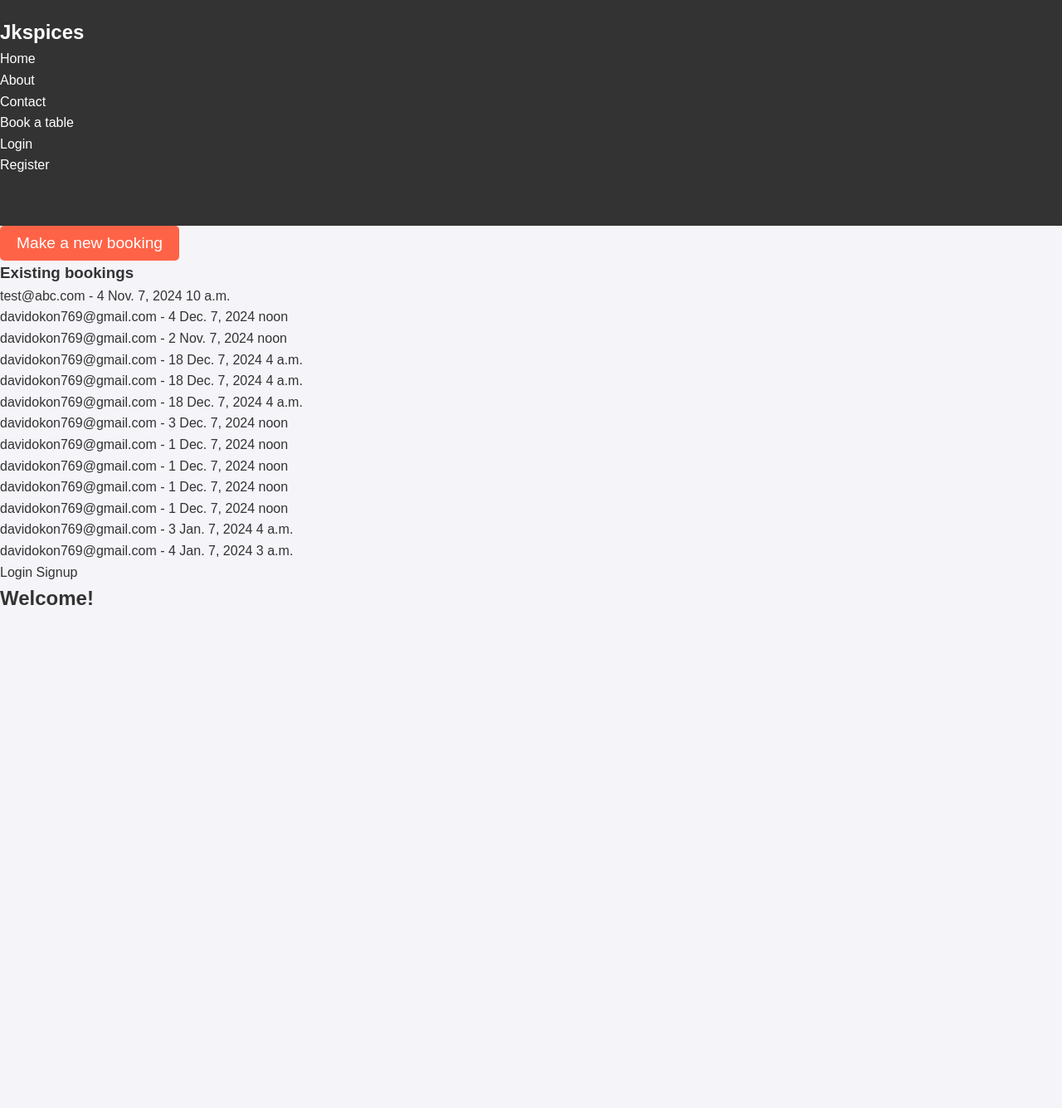
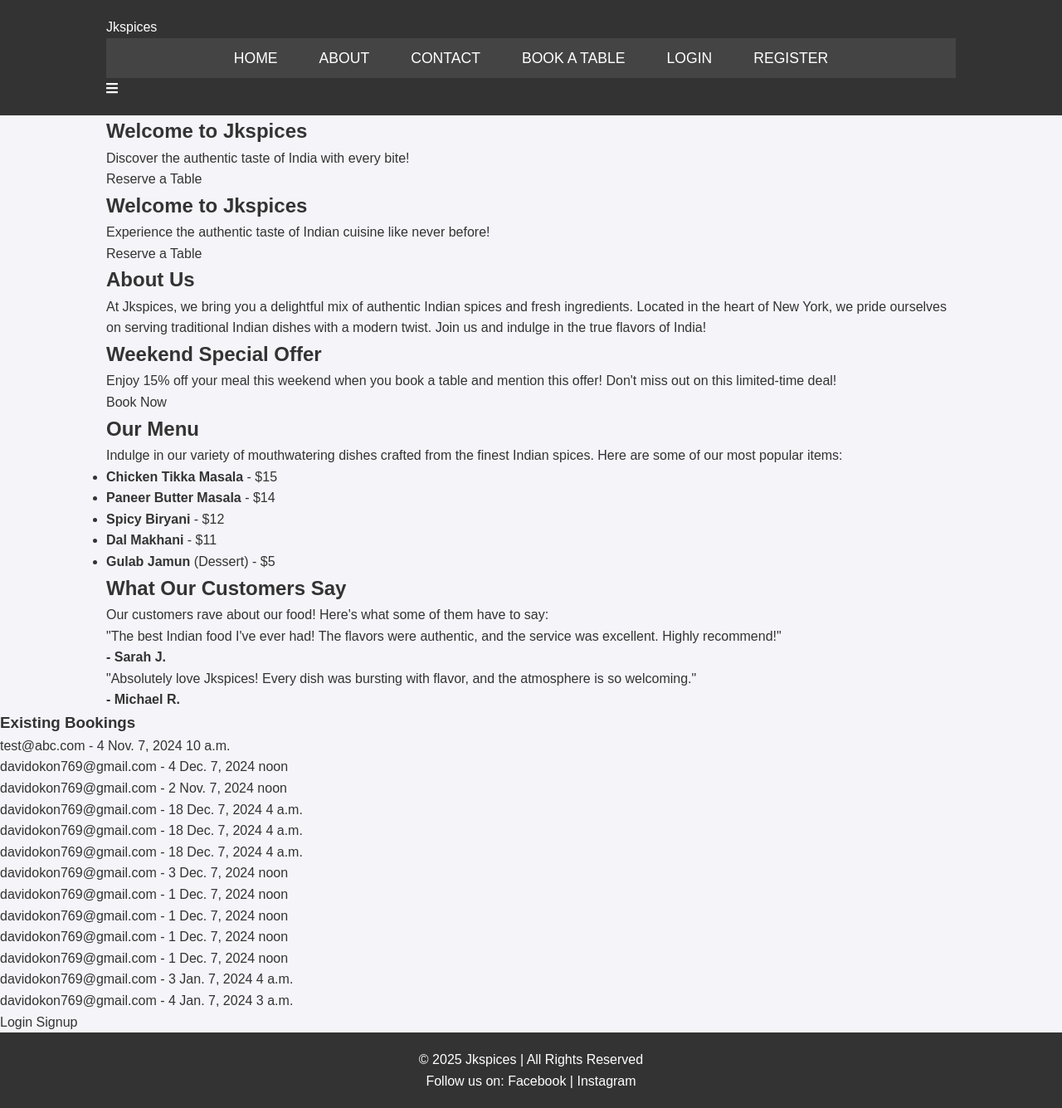
Before and after one commit to David-d-programmer/jkspices, a Django app: template restaurant/templates/restaurant/index.html in a window 1280 px wide. Shown: the whole page at 83% size. Before the commit the page ends 729 px from the top, so only its background shows below. Run offline with Django 4.2, Linux system fonts and the light colour scheme; the template is opened without the code that fills it: values that come from a table or form of the project are taken from there, others are empty; data comes from the database, SQL or seed files in the repository.

Commit message:
updating the templates

```diff
--- a/jkspices/urls.py
+++ b/jkspices/urls.py
@@ -21,6 +21,7 @@
 
 
 
+
 urlpatterns = [
     path('restaurant/', include('restaurant.urls'), name='restaurant-urls'),
     path('book_table/', restaurant_views.book_table, name='book_table'),
--- a/restaurant/models.py
+++ b/restaurant/models.py
@@ -1,18 +1,20 @@
 from django.db import models
 from django.contrib.auth.models import User
 from django.utils import timezone
+from datetime import datetime
 
 
 
 # Create your models here.
 class Post(models.Model):
+    restaurant_name = models.CharField(max_length=255, default="Jkspices")
     title = models.CharField(max_length=200)
     description = models.TextField()
     image = models.ImageField(upload_to='posts/images/', blank=True, null=True)
     reservation = models.URLField(max_length=200, blank=True, null=True)
     contact = models.CharField(max_length=100)
     special_offers =models.TextField(blank=True, null=True)
-    created_on = models.DateTimeField(auto_now_add=True)
+    created_on = models.DateTimeField(default=datetime.now)
     status = models.IntegerField(default=1)
 
     class Meta:
--- a/restaurant/templates/restaurant/base.html
+++ b/restaurant/templates/restaurant/base.html
@@ -1,4 +1,7 @@
 {% load static %}
+
+{% url 'home' as restaurant %}
+
 <!DOCTYPE html>
 <html lang="en">
 
@@ -6,49 +9,72 @@
     <meta charset="UTF-8">
     <meta http-equiv="X-UA-Compatible" content="IE=edge">
     <meta name="viewport" content="width=device-width, initial-scale=1.0">
-    <meta name="description" content="jkspices. Good food, Great taste">
-    <!--Title-->
-    <title>Jkspices</title>
-    <!--Style sheet-->
+    <meta name="description" content="Jkspices. Good food, Great taste. Experience authentic Indian flavors in New York.">
+    <title>Jkspices - Taste the Authentic Flavors</title>
+
+    <!-- Linking the external CSS stylesheet -->
     <link rel="stylesheet" href="{% static 'restaurant/css/style.css' %}">
-    <link rel="icon" href="/path/to/your/favicon.ico">
+    <link rel="icon" href="{% static 'restaurant/images/favicon.ico' %}">
 
+    <!-- Add any other necessary CSS links, like FontAwesome or Google Fonts -->
+    <link rel="stylesheet" href="https://cdnjs.cloudflare.com/ajax/libs/font-awesome/5.15.4/css/all.min.css">
+    <link href="https://fonts.googleapis.com/css2?family=Roboto:wght@400;500&display=swap" rel="stylesheet">
 
 </head>
 
 <body>
-    <!--header-->
+    <!-- Header Section -->
     <header>
-        <a href="{% url 'restaurant' %}">
-            <h2 id="logo">Jkspices</h2>
+        <div class="container">
+            <a href="{% url 'restaurant' %}" id="logo">Jkspices</a>
 
+            <nav>
                 <ul id="navbar">
                     <li><a href="{% url 'restaurant' %}" class="active">Home</a></li>
                     <li><a href="#about">About</a></li>
                     <li><a href="#contact">Contact</a></li>
-                <li><a href="{% url 'book_table' %}">Book a table</a></li>
+                    <li><a href="{% url 'book_table' %}">Book a Table</a></li>
                     <li><a href="{% url 'login' %}">Login</a></li>
                     <li><a href="{% url 'signup' %}">Register</a></li>
+                </ul>
+            </nav>
 
-            </ul>
-        </a>
+            <!-- Mobile Navigation Toggle -->
+            <label for="nav-toggle" class="nav-toggle-label">
+                <i class="fa fa-bars"></i>
+            </label>
+            <input type="checkbox" id="nav-toggle" hidden>
+        </div>
+    </header>
 
-        <label for="nav-toggle" class="nav-toggle-label"><i class="fa fa-solid fa-bars"></i></label>
+    <!-- Main Content Section -->
+    <main>
+        <section id="hero">
+            <div class="container text-center">
+                <h1>Welcome to Jkspices</h1>
+                <p>Discover the authentic taste of India with every bite!</p>
+                <a href="{% url 'book_table' %}" class="cta-button">Reserve a Table</a>
+            </div>
+        </section>
 
-    </header>
-    <main>
+        {% block content %}
+        <!-- Dynamic content will be injected here (like for Home, Menu, Contact, etc.) -->
+        {% endblock content %}
+    </main>
 
-    </main>
+    <!-- Footer Section -->
     <footer>
-
+        <div class="container">
+            <p>&copy; 2025 Jkspices | All Rights Reserved</p>
+            <p>Follow us on:
+                <a href="https://facebook.com/Jkspices" target="_blank">Facebook</a> |
+                <a href="https://instagram.com/Jkspices" target="_blank">Instagram</a>
+            </p>
+        </div>
     </footer>
 
-    <section class="content">
-        {%block content %}
-
-        {%endblock content%}
-    </section>
-
+    <!-- External JS (if any) -->
+    <script src="https://cdnjs.cloudflare.com/ajax/libs/font-awesome/5.15.4/js/all.min.js"></script>
 </body>
 
 </html>
--- a/restaurant/templates/restaurant/index.html
+++ b/restaurant/templates/restaurant/index.html
@@ -1,10 +1,68 @@
-{% extends "base.html" %}
+{% extends "restaurant/base.html" %}
 
 {% block content %}
-<a href="{% url 'book_table' %}"><button>Make a new booking</button></a>
+    <!-- Hero Section -->
+    <section id="hero">
+        <div class="container text-center">
+            <h1>Welcome to Jkspices</h1>
+            <p>Experience the authentic taste of Indian cuisine like never before!</p>
+            <a href="{% url 'book_table' %}" class="cta-button">Reserve a Table</a>
+        </div>
+    </section>
 
+    <!-- About Us Section -->
+    <section id="about" class="py-5">
+        <div class="container">
+            <h2>About Us</h2>
+            <p>At Jkspices, we bring you a delightful mix of authentic Indian spices and fresh ingredients. Located in the heart of New York, we pride ourselves on serving traditional Indian dishes with a modern twist. Join us and indulge in the true flavors of India!</p>
+        </div>
+    </section>
+
+    <!-- Special Offers Section -->
+    <section id="special-offers" class="bg-light py-5">
+        <div class="container text-center">
+            <h2>Weekend Special Offer</h2>
+            <p>Enjoy 15% off your meal this weekend when you book a table and mention this offer! Don't miss out on this limited-time deal!</p>
+            <a href="{% url 'book_table' %}" class="cta-button">Book Now</a>
+        </div>
+    </section>
+
+    <!-- Menu Section -->
+    <section id="menu" class="py-5">
+        <div class="container">
+            <h2>Our Menu</h2>
+            <p>Indulge in our variety of mouthwatering dishes crafted from the finest Indian spices. Here are some of our most popular items:</p>
+            <ul>
+                <li><strong>Chicken Tikka Masala</strong> - $15</li>
+                <li><strong>Paneer Butter Masala</strong> - $14</li>
+                <li><strong>Spicy Biryani</strong> - $12</li>
+                <li><strong>Dal Makhani</strong> - $11</li>
+                <li><strong>Gulab Jamun</strong> (Dessert) - $5</li>
+            </ul>
+        </div>
+    </section>
+
+    <!-- Testimonials Section -->
+    <section id="testimonials" class="bg-light py-5">
+        <div class="container text-center">
+            <h2>What Our Customers Say</h2>
+            <p>Our customers rave about our food! Here's what some of them have to say:</p>
+            <div class="testimonials-slider">
+                <div class="testimonial">
+                    <p>"The best Indian food I've ever had! The flavors were authentic, and the service was excellent. Highly recommend!"</p>
+                    <p><strong>- Sarah J.</strong></p>
+                </div>
+                <div class="testimonial">
+                    <p>"Absolutely love Jkspices! Every dish was bursting with flavor, and the atmosphere is so welcoming."</p>
+                    <p><strong>- Michael R.</strong></p>
+                </div>
+            </div>
+        </div>
+    </section>
+
+    <!-- Existing Bookings Section -->
     <div>
-    <h3>Existing bookings</h3>
+        <h3>Existing Bookings</h3>
         <ul>
             {% for booking in bookings %}
             <li>{{ booking.user_email }} - {{ booking.group_size }} {{ booking.booking_date }} {{ booking.booking_time }}</li>
@@ -20,8 +78,4 @@
     <a href="{% url 'signup' %}">Signup</a>
     {% endif %}
 
-<h2>Welcome!</h2>
-
-
-
 {% endblock content %}
--- a/restaurant/urls.py
+++ b/restaurant/urls.py
@@ -1,9 +1,12 @@
-from . import views
-from django.urls import path
 
 
+from django.urls import path
+from . import views
+
 urlpatterns = [
-    path('', views.home, name='home'),
-    path('', views.Postlist.as_view(), name='post-list'),
-
+    path('', views.restaurant_home, name='restaurant'),  # A pattern for the restaurant home
+    path('book_table/', views.book_table, name='book_table'),
+    path('booking_confirmation/', views.booking_confirmation, name='booking_confirmation'),
+    path('cancel_booking/<id>', views.cancel_booking, name='cancel_booking'),
+    path('amend/<id>', views.amend_booking, name='amend'),
 ]
--- a/restaurant/views.py
+++ b/restaurant/views.py
@@ -14,9 +14,10 @@
 
 class Postlist(generic.ListView):
     queryset = Post.objects.filter(status=1)
-    template_name = "post_list.html"
+    template_name = "restaurant/index.html"
 
-def home(request):
+def restaurant_home(request):
+
     return render(request, 'restaurant/home.html')
 
 
```
Also changed, not shown: restaurant/templates/restaurant/post_list.html (deleted, +0 -18 lines), restaurant/migrations/0007_alter_comment_options_alter_post_options_and_more.py (added), 1 other file. Lines whose indentation alone changed are shown as unchanged.
